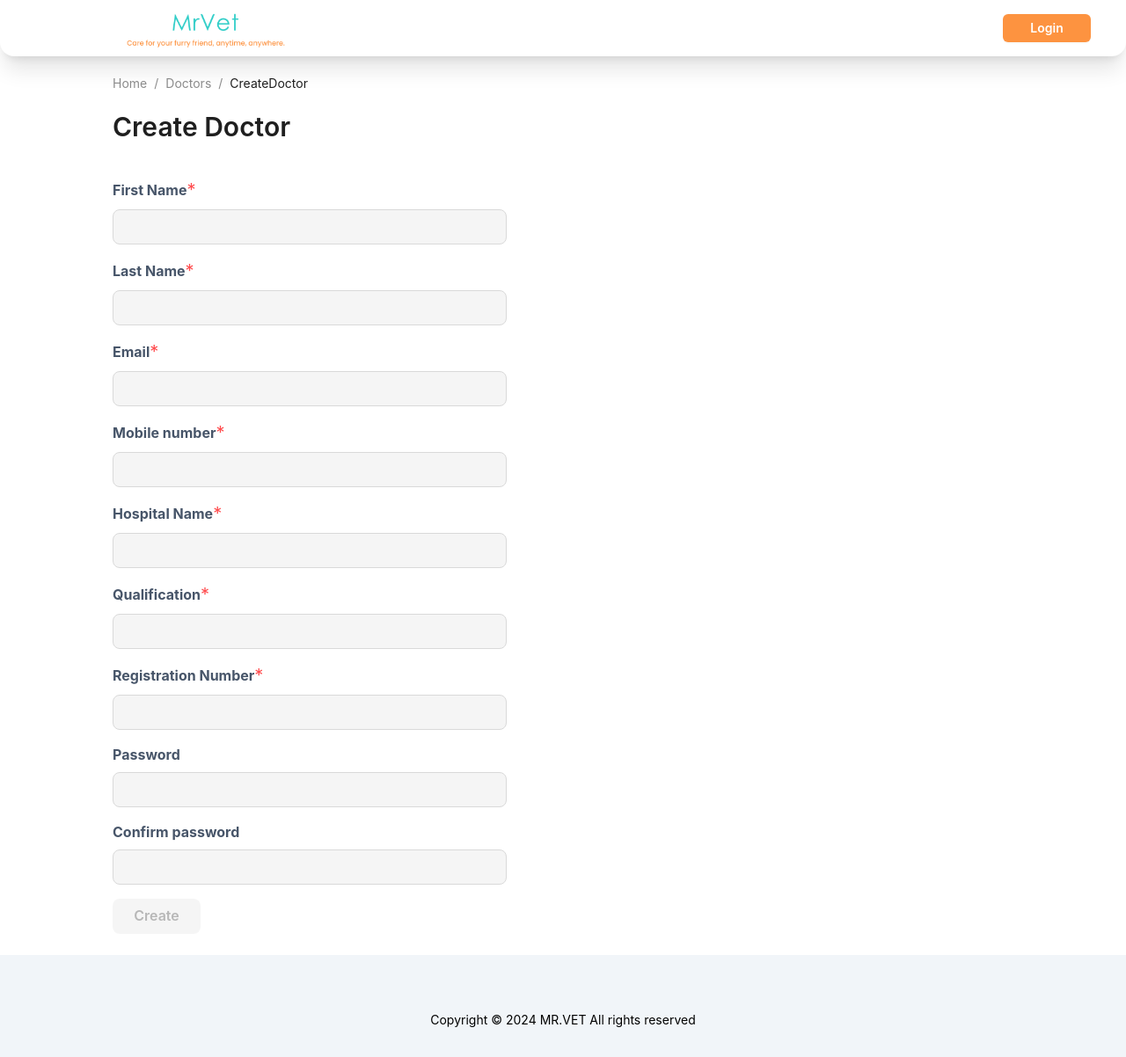
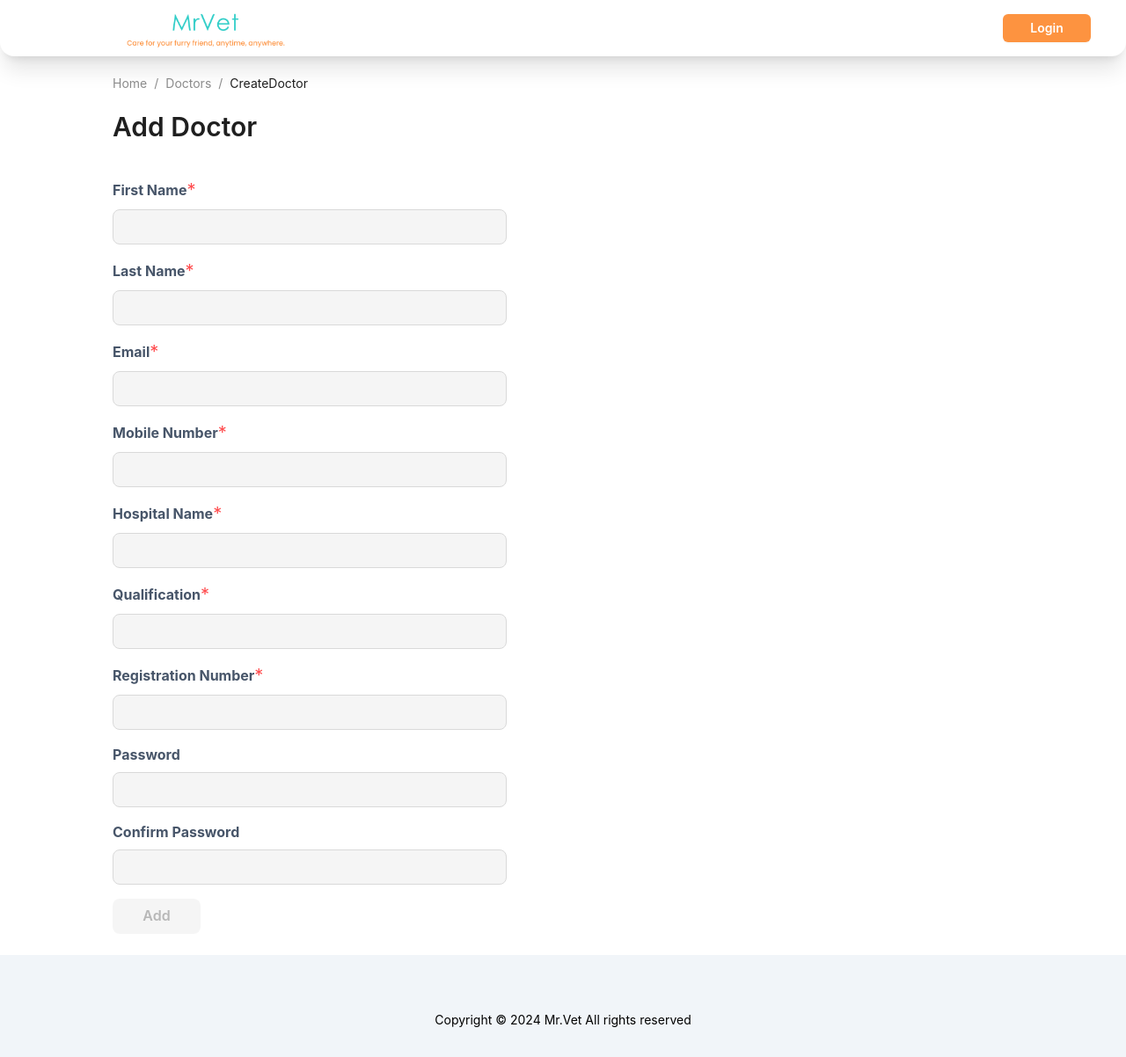
Before and after one commit to abdulladone94/mr.vet_fe, a Next.js app: page /doctors/createDoctor in a window 1280 px wide. Shown: the whole page at 88% size. Built offline with nearby package versions, Linux system fonts and the light colour scheme.

Commit message:
after demo fixes

```diff
--- a/components/Card/CasesReport.jsx
+++ b/components/Card/CasesReport.jsx
@@ -2,6 +2,7 @@ import FilledButton from '../UI/Buttons/FilledButton';
 
 export default function CaseReport({
   profileImage,
+  createdDate,
   name,
   dob,
   breed,
@@ -14,13 +15,17 @@ export default function CaseReport({
   score,
   username,
   email,
+
   button,
 }) {
   return (
     <div className="flex flex-col gap-8">
       <div className="overflow-hidden rounded-lg shadow-lg border-[#FD9340] border-2">
         <div className="flex items-center justify-between p-4 bg-[#dcdad9]">
-          <h2 className="text-lg font-semibold">Pet Information</h2>
+          <h2 className="text-lg font-semibold">
+            Pet Information
+            <p className="text-sm">{createdDate}</p>
+          </h2>
           <img
             alt="Pet Image"
             className="rounded-full"
@@ -58,12 +63,12 @@ export default function CaseReport({
           </div>
         </div>
         <div className="p-4 bg-[#dcdad9]">
-          <h2 className="text-lg font-semibold text-left">Health Concerns</h2>
+          <h2 className="text-lg font-semibold text-left">Health Condition</h2>
         </div>
         <div className="grid gap-6 p-4">
           <div className="grid grid-cols-2 gap-2">
             <div>
-              <p className="font-light">Image</p>
+              <p className="font-light">Uploaded Image</p>
               <img
                 alt="Pet Image"
                 className="aspect-[1/1] object-cover w-full"
@@ -73,7 +78,7 @@ export default function CaseReport({
               />
             </div>
             <div>
-              <p className="font-light">Heat Map Image</p>
+              <p className="font-light">Analyzed Image</p>
               <img
                 alt="Heat Map Image"
                 className="aspect-[1/1] object-cover w-full"
@@ -94,7 +99,7 @@ export default function CaseReport({
             </div>
 
             <div className="flex space-x-4">
-              <p className="font-light">Predicted Score</p>
+              <p className="font-light">Accuracy</p>
               <p className="font-medium">{score}</p>
             </div>
             <div className="flex space-x-4">
@@ -109,9 +114,7 @@ export default function CaseReport({
           </div>
         </div>
         <div className="p-4 bg-[#dcdad9]">
-          <h2 className="text-lg font-semibold text-left">
-            Owner's Information
-          </h2>
+          <h2 className="text-lg font-semibold text-left">Owner Information</h2>
         </div>
         <div className="grid gap-6 p-4">
           <div className="grid gap-2">
--- a/components/Footer/index.jsx
+++ b/components/Footer/index.jsx
@@ -6,7 +6,7 @@ const Footer = () => {
     <div className="flex-row px-5 pt-8 sm:px-12 lg:px-40 bg-slate-100">
       <div className="flex justify-center py-8 mt-18 ">
         <p className="text-[12px] sm:text-sm">
-          Copyright &copy; {currentYear} MR.VET All rights reserved
+          Copyright &copy; {currentYear} Mr.Vet All rights reserved
         </p>
       </div>
     </div>
--- a/components/Header.jsx
+++ b/components/Header.jsx
@@ -64,16 +64,16 @@ const HeaderSection = () => {
     {
       key: '1',
       label: (
-        <Link onClick={() => handleLogout()} href={'/'}>
-          Log out
+        <Link onClick={() => setIsModalOpen(true)} href={'/'}>
+          Change Password
         </Link>
       ),
     },
     {
       key: '2',
       label: (
-        <Link onClick={() => setIsModalOpen(true)} href={'/'}>
-          Change Password
+        <Link onClick={() => handleLogout()} href={'/'}>
+          Log out
         </Link>
       ),
     },
@@ -159,7 +159,7 @@ const HeaderSection = () => {
         {user ? (
           <div className="flex items-center md:gap-1">
             <Link href={CREATE_DOCTOR_ROUTE}>
-              <FilledButton variant="primary" label="Create Doctor" />
+              <FilledButton variant="primary" label="Add Doctor" />
             </Link>
 
             <Dropdown
@@ -219,14 +219,14 @@ const HeaderSection = () => {
         >
           <TextInputFields
             name="old_password"
-            title="Old password"
+            title="Current Password"
             rules={[{ message: 'Old Password is required!' }]}
             type="password"
           />
 
           <TextInputFields
             name="password"
-            title="New password"
+            title="New Password"
             rules={[
               { message: 'New Password is required!' },
               // { validator: validatePassword },
@@ -236,7 +236,7 @@ const HeaderSection = () => {
 
           <TextInputFields
             name="c_password"
-            title="Confirm password"
+            title="Confirm New Password"
             rules={[
               {
                 message: 'Confirm Password is required!',
--- a/pages/auth/login.jsx
+++ b/pages/auth/login.jsx
@@ -32,9 +32,8 @@ const LoginPage = () => {
         router.push('/');
       }
     } catch (error) {
-      console.log(error);
-      toast.error('Something went wrong, Try again later!');
-      setError(error?.response?.data?.message);
+      toast.error(error.response.data.error);
+      setError(error.response.data.error);
     }
     setIsLoading(false);
   };
--- a/pages/doctors/[id].jsx
+++ b/pages/doctors/[id].jsx
@@ -91,9 +91,12 @@ export default function Home() {
     }
   };
 
-  const caseReportComponent = (data) => (
+  const caseReportComponent = (data) => {
+    const formatCreatedDate = data.created_at.split('T')[0];
+    return (
       <CaseReport
         profileImage={data.inspection.pet.pet_image_url}
+        createdDate={formatCreatedDate}
         name={data.inspection.pet.pet_name}
         dob={data.inspection.pet.dob}
         breed={data.inspection.pet.breed.breed_name}
@@ -109,6 +112,7 @@ export default function Home() {
         button={() => showConfirm(data.id)}
       />
     );
+  };
 
   return (
     <>
--- a/pages/doctors/createDoctor.jsx
+++ b/pages/doctors/createDoctor.jsx
@@ -132,7 +132,7 @@ const createDoctor = () => {
         {(values, formInstance) => {
           return (
             <>
-              <h1 className="mb-10 text-3xl font-semibold">Create Doctor</h1>
+              <h1 className="mb-10 text-3xl font-semibold">Add Doctor</h1>
 
               <TextInputFields
                 name="first_name"
@@ -183,7 +183,7 @@ const createDoctor = () => {
               />
               <TextInputFields
                 name="phone_number"
-                title="Mobile number"
+                title="Mobile Number"
                 required={true}
                 rules={[
                   { required: true, message: 'Mobile Number is required' },
@@ -228,7 +228,7 @@ const createDoctor = () => {
 
               <TextInputFields
                 name="c_password"
-                title="Confirm password"
+                title="Confirm Password"
                 rules={[
                   { required: true, message: 'Confirm Password is required!' },
                   ({ getFieldValue }) => ({
@@ -251,7 +251,7 @@ const createDoctor = () => {
               <Form.Item>
                 <FilledButton
                   variant="primary"
-                  label={isUpdate ? 'Update' : 'Create'}
+                  label={isUpdate ? 'Update' : 'Add'}
                   type="submit"
                   loading={isSubmitting}
                 />
```
Lines whose indentation alone changed are shown as unchanged.
